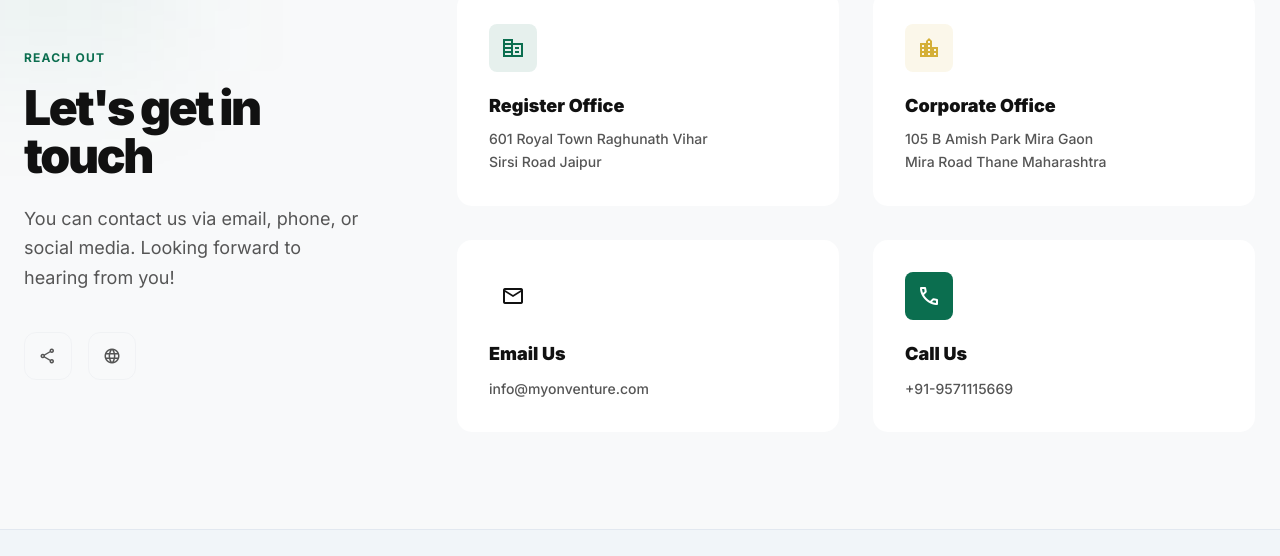
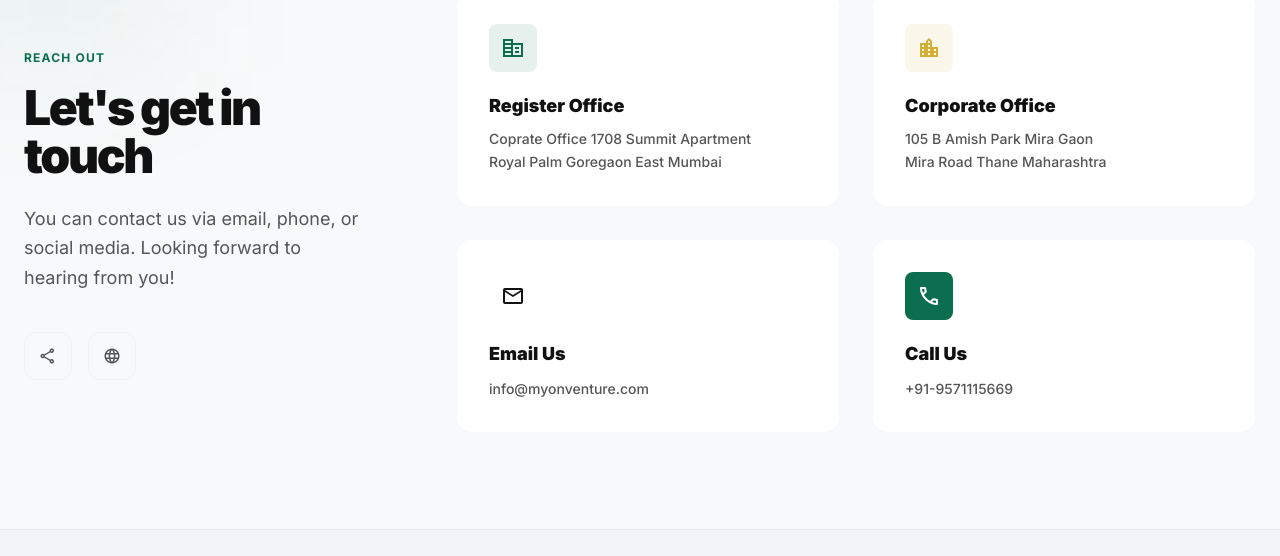
Before and after one commit to Ayushant/hamarabrand.in, a plain HTML site: page index.html in a window 1280 px wide. Shown: the part 2960-3516 px from the top of the page. Drawn offline with nearby package versions, Linux system fonts and the light colour scheme.

Commit message:
Change Register Office address in index.html
Updated the address in the Register Office section.

```diff
--- a/index.html
+++ b/index.html
@@ -646,8 +646,8 @@
                             </div>
                             <div>
                                 <h4 class="text-lg font-black text-on-surface mb-2">Register Office</h4>
-                                <p class="text-sm text-on-surface-variant leading-relaxed font-medium">601 Royal Town
-                                    Raghunath Vihar<br />Sirsi Road Jaipur</p>
+                                <p class="text-sm text-on-surface-variant leading-relaxed font-medium">Coprate Office 1708 Summit Apartment
+                               <br />Royal Palm Goregaon East Mumbai</p>
                             </div>
                         </div>
                         <!-- Office 2 -->
```
